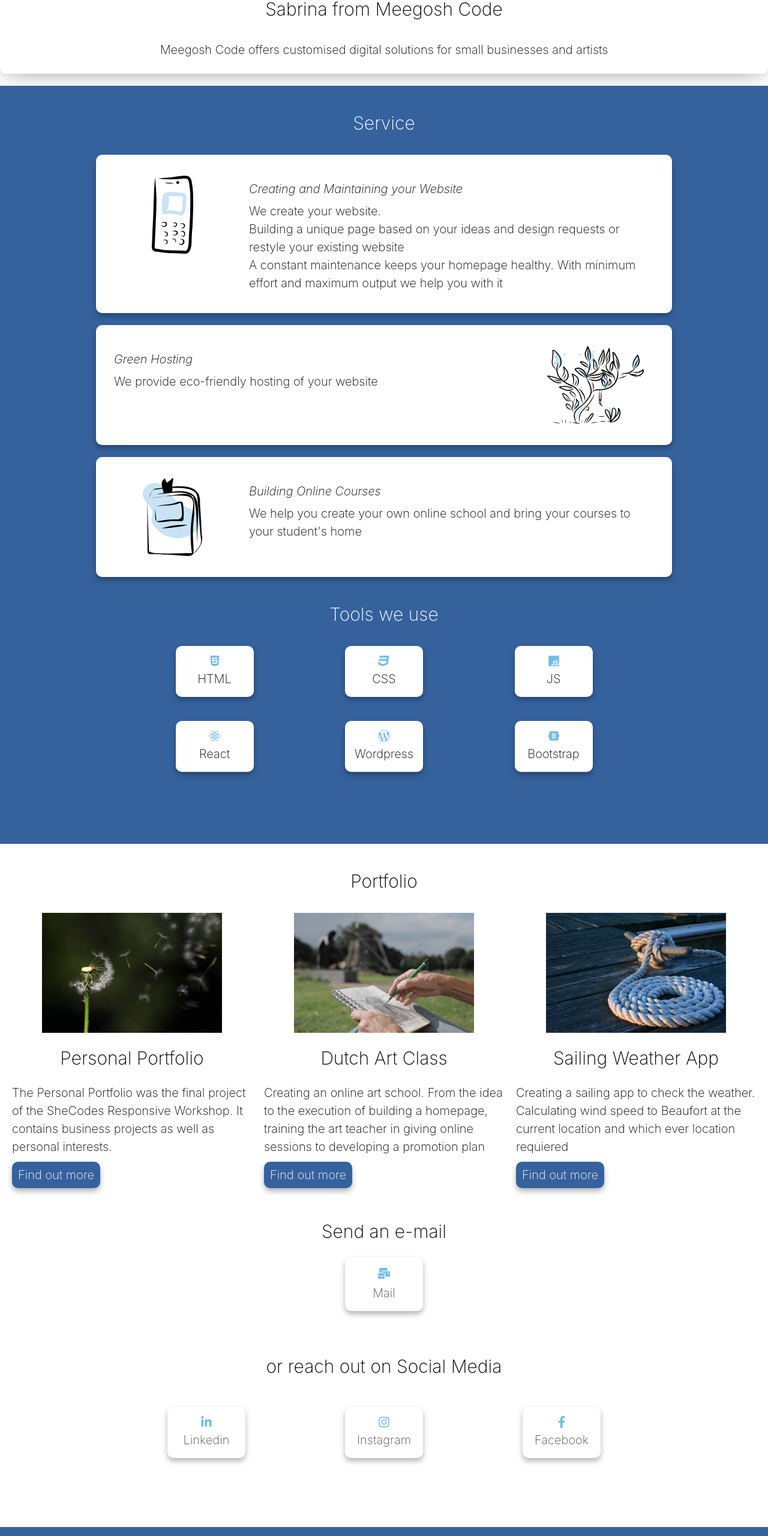
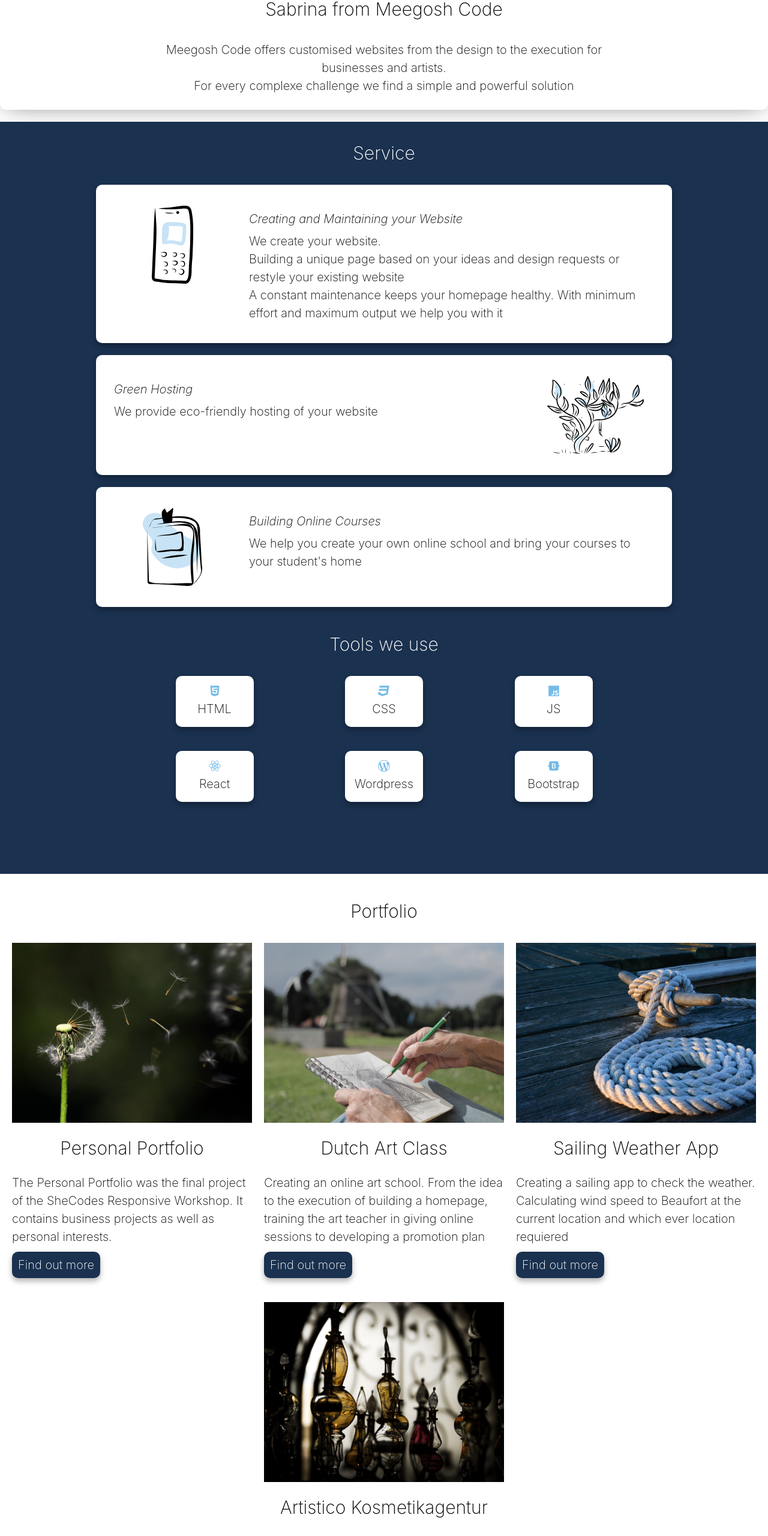
Before and after one commit to SabMc/meegoshcode, a React (Create React App) app: page / in a window 1280 px wide. Shown: the part 932-3493 px from the top of the page at 60% size. Built offline with nearby package versions, Linux system fonts and the light colour scheme.

Commit message:
Update Portfolio
Adding Project Artistico to the portfolio

```diff
--- a/src/App.css
+++ b/src/App.css
@@ -10,7 +10,7 @@
   --primary-color:#524F4F;
   --secondary-color:#75BBE7;
   --box-shadow: 0 5px 10px rgba(0, 0, 0, 0.3);
-  --background-color: #35629D;
+  --background-color: #1a314f;
 
 }
 
@@ -42,9 +42,6 @@ a{text-decoration: none;
       font-size: 27px;
     }
 
-    h5 {
-      font-size: 80px;
-    }
     p, li, a {
       font-size: 18px;
     }
@@ -65,5 +62,4 @@ a{text-decoration: none;
   p, li, a {
     font-size: 16px;
   }
-
 }
--- a/src/components/About.js
+++ b/src/components/About.js
@@ -17,7 +17,8 @@ function About() {
           <div className="description two">
             <h2 className="article-title">Sabrina from Meegosh Code</h2>
             <p className="quote">
-            Meegosh Code offers customised digital solutions for small businesses and artists
+            Meegosh Code offers customised websites from the design to the execution for businesses and artists. <br/>
+            For every complexe challenge we find a simple and powerful solution
             </p>
 
 
--- a/src/components/Portfolio.css
+++ b/src/components/Portfolio.css
@@ -12,6 +12,7 @@
   justify-content: space-evenly;
   align-items: center;
   max-width: 1400px;
+  padding-bottom: 50px;
 }
 
 .project-card{
@@ -24,8 +25,8 @@
 
 .proj-img img{
   display: block;
-  width: 300px;
-  height: 200px;
+  width: 400px;
+  height: 300px;
   object-fit: cover;
   margin: 0 auto;
 }
--- a/src/components/Portfolio.js
+++ b/src/components/Portfolio.js
@@ -5,6 +5,7 @@ import Project3 from "./Project3";
 import persportfolio from "./images/persportfolio.jpg";
 import dacfront from "./images/dacfront.jpg";
 import sailingapp from "./images/sailingapp.jpg";
+import artistico from "./images/artistico.jpg";
 
 function Portfolio() {
   return (
@@ -39,8 +40,17 @@ function Portfolio() {
           url="https://focused-stonebraker-0d6f32.netlify.app"
           />
 
+          </div>
+          <div className="projects-container">
 
+          <Project3
+          img={artistico}
+          alt="personal portfolio final project from shecodes workshop responsive"
+          titel="Artistico Kosmetikagentur"
+          text="Designing and creating a website for a perfume distributor in Switzerland. Showing all the brands represented by Artistico and the company news."
+          url="https://artistico-kosmetikagentur.ch//"
 
+          />
 
 
           </div>
--- a/src/components/Skills.css
+++ b/src/components/Skills.css
@@ -1,6 +1,6 @@
 .section-skills{
     background-color: var(--background-color);
-    padding-top: 20px;
+    padding-top: 10px;
     padding-bottom: 80px;
 }
 
```
Also changed, not shown: src/components/images/artistico.jpg (added), src/components/images/parallaxbeach.jpeg (deleted).
